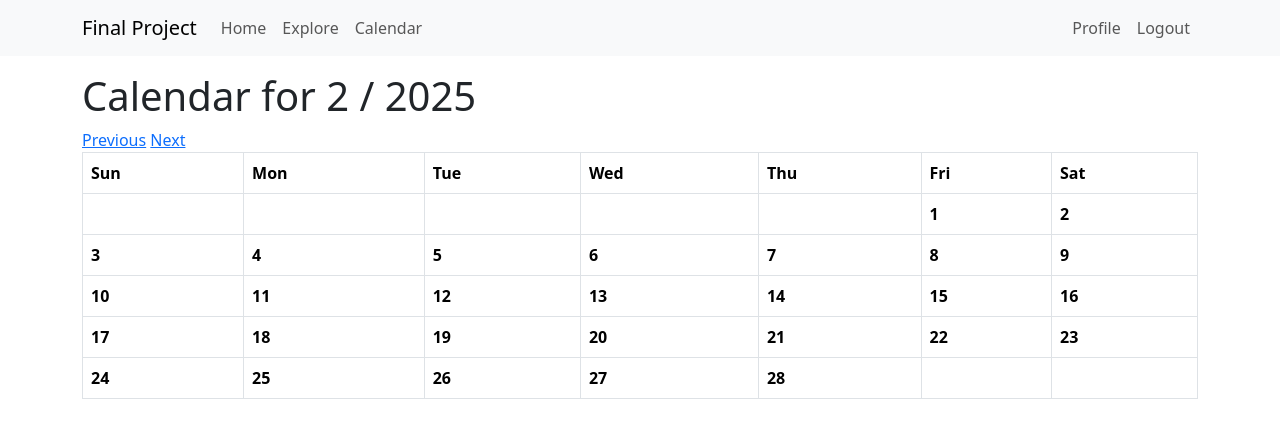
After one commit to azyanev/Python-Final-Project, a Flask app: page /calendar in a window 1280 px wide. The commit adds this page. Shown: the top 438 px of the page. Run offline with Flask 3, Linux system fonts and the light colour scheme; the visitor is signed in with stand-in values (Sample User, id 1); data comes from the database, SQL or seed files in the repository; both versions use the stored data as it was after the commit; data that the repository does not hold is empty; some libraries are stand-ins or nearby versions.

Commit message:
adding calendar page

```diff
--- a/finalproject/app/routes.py
+++ b/finalproject/app/routes.py
@@ -6,6 +6,8 @@ from app import app, db
 import sqlalchemy as sa
 from app.forms import LoginForm, RegistrationForm, EditProfileForm, EmptyForm, PostForm, EditPostForm
 from app.models import User, Post
+import calendar
+from sqlalchemy import extract
 
 
 
@@ -193,3 +195,33 @@ def unfollow(username):
         return redirect(url_for('user', username=username))
     else:
         return redirect(url_for('index'))
+
+
+@app.route('/calendar')
+@login_required
+def calendar_view():
+    today = datetime.today()
+    month = request.args.get('month', today.month, type=int)
+    year = request.args.get('year', today.year, type=int)
+    cal = calendar.monthcalendar(year, month)
+    posts = Post.query.filter(
+        extract('month', Post.starttime) == month,
+        extract('year', Post.starttime) == year,
+        Post.user_id == current_user.id
+    ).all()
+    post_dates = {}
+    for post in posts:
+        start_day = post.starttime.day
+        end_day = post.endtime.day if post.endtime else start_day
+
+        if start_day not in post_dates:
+            post_dates[start_day] = []
+        post_dates[start_day].append(post)
+
+        if end_day != start_day:
+            if end_day not in post_dates:
+                post_dates[end_day] = []
+            post_dates[end_day].append(post)
+
+    return render_template('calendar.html', year=year, month=month,
+                           calendar=cal, post_dates=post_dates)
--- a/finalproject/app/templates/base.html
+++ b/finalproject/app/templates/base.html
@@ -28,6 +28,9 @@
             </li>
             <li class="nav-item">
               <a class="nav-link" aria-current="page" href="{{ url_for('explore') }}">Explore</a>
+            </li>
+            <li class="nav-item">
+              <a class="nav-link" aria-current="page" href="{{ url_for('calendar_view') }}">Calendar</a>
             </li>
           </ul>
           <ul class="navbar-nav mb-2 mb-lg-0">
--- /dev/null
+++ b/finalproject/app/templates/calendar.html
@@ -0,0 +1,47 @@
+{% extends "base.html" %}
+
+{% block content %}
+    <h1>Calendar for {{ month }} / {{ year }}</h1>
+    <div>
+        <a href="{{ url_for('calendar_view', month=month-1 if month > 1 else 12, year=year if month > 1 else year-1) }}">Previous</a>
+        <a href="{{ url_for('calendar_view', month=month+1 if month < 12 else 1, year=year if month < 12 else year+1) }}">Next</a>
+    </div>
+
+    <table class="table table-bordered">
+        <thead>
+            <tr>
+                <th>Sun</th>
+                <th>Mon</th>
+                <th>Tue</th>
+                <th>Wed</th>
+                <th>Thu</th>
+                <th>Fri</th>
+                <th>Sat</th>
+            </tr>
+        </thead>
+        <tbody>
+            {% for week in calendar %}
+                <tr>
+                    {% for day in week %}
+                        <td>
+                            {% if day != 0 %}
+                                <div>
+                                    <strong>{{ day }}</strong>
+                                    {% if day in post_dates %}
+                                        <ul>
+                                            {% for post in post_dates[day] %}
+                                                <li>
+                                                    <a href="{{ url_for('edit_post', post_id=post.id) }}">{{ post.goal }}</a>
+                                                </li>
+                                            {% endfor %}
+                                        </ul>
+                                    {% endif %}
+                                </div>
+                            {% endif %}
+                        </td>
+                    {% endfor %}
+                </tr>
+            {% endfor %}
+        </tbody>
+    </table>
+{% endblock %}
```
Also changed, not shown: finalproject/app.db.
